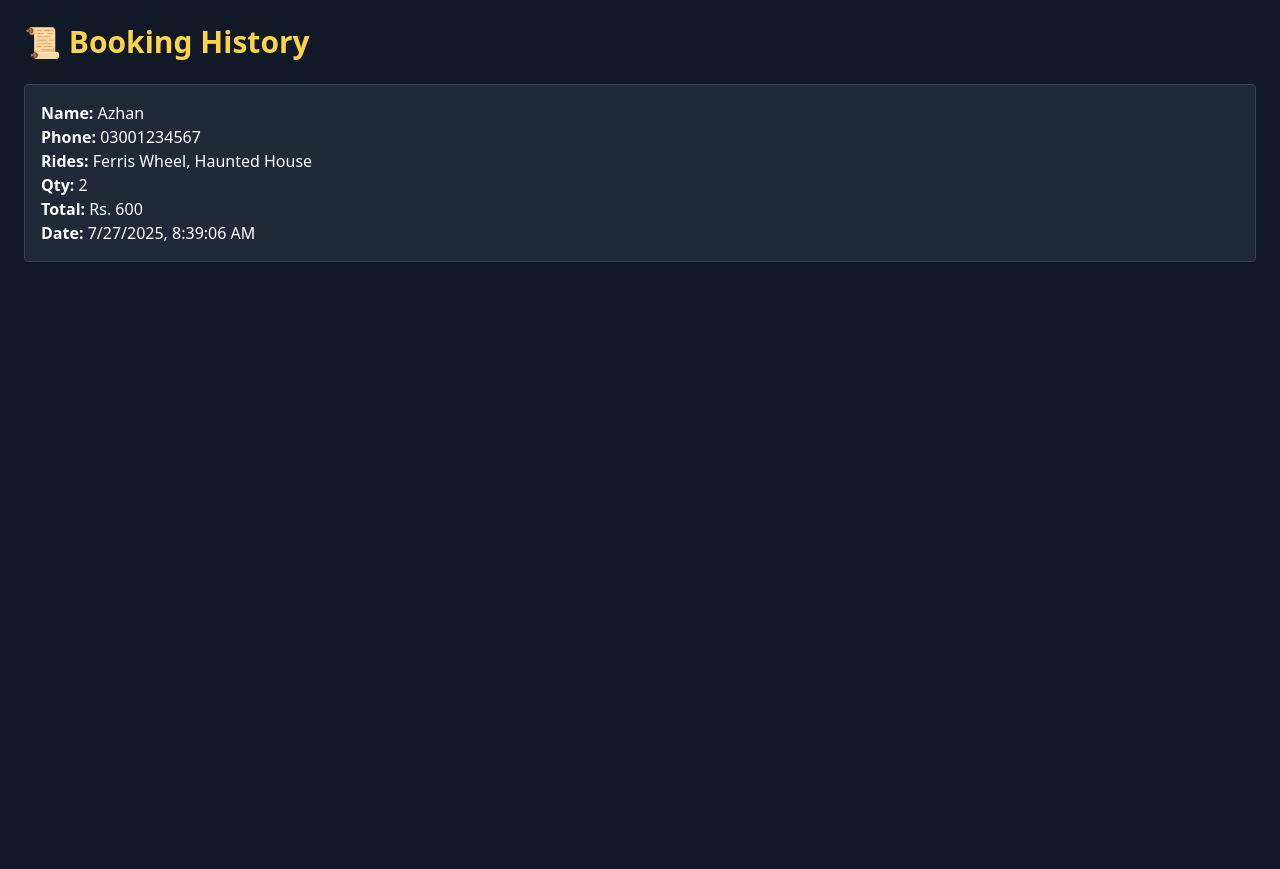
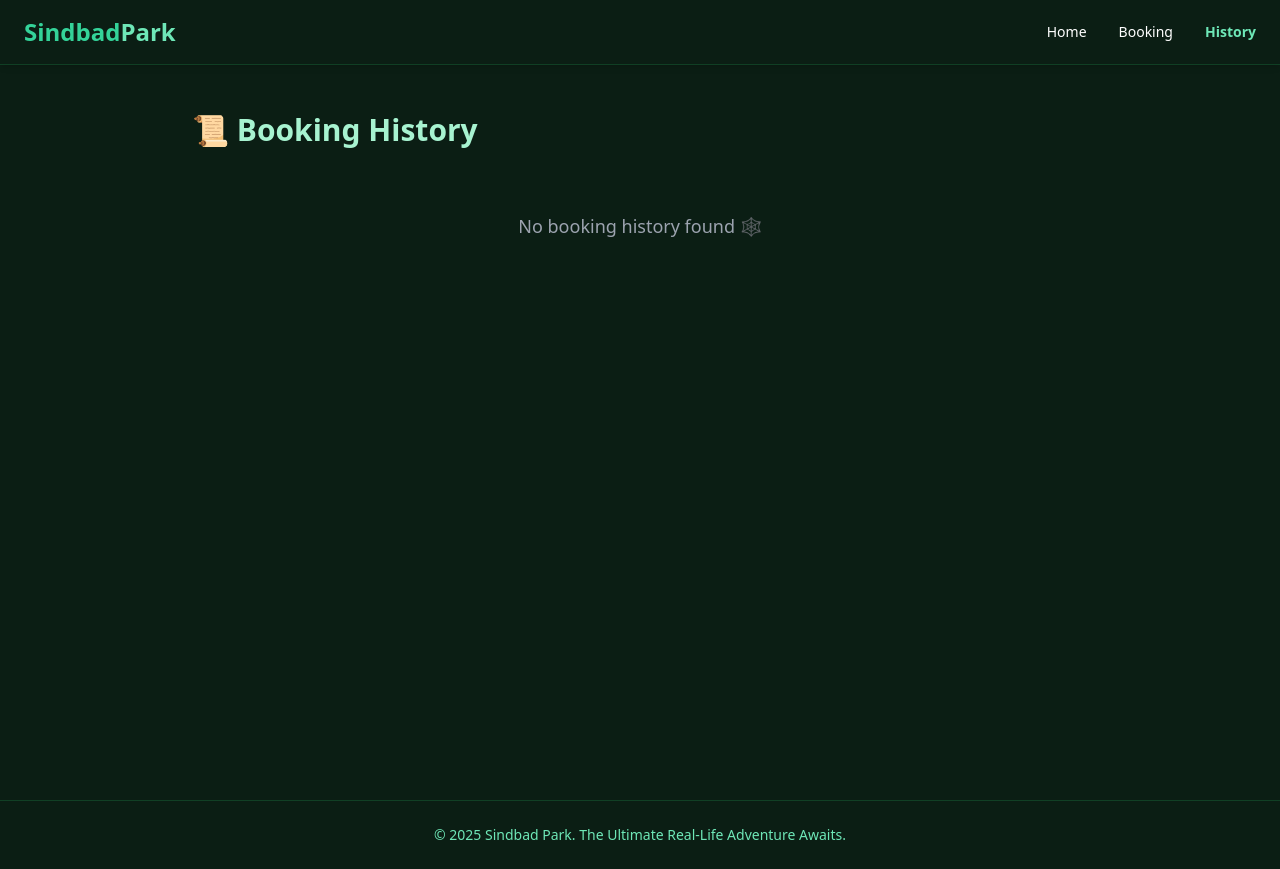
Before and after one commit to mazhanbaig/Cashier-App, a website: page history.html in a window 1280 px wide. Before the commit the page ends 800 px from the top, so only its background shows below. Drawn offline with nearby package versions, Linux system fonts and the light colour scheme.

Commit message:
history page new design

```diff
--- a/history.html
+++ b/history.html
@@ -3,48 +3,108 @@
 
 <head>
     <meta charset="UTF-8" />
-    <title>Booking History</title>
+    <meta name="viewport" content="width=device-width, initial-scale=1.0" />
+    <title>Booking History - Sindbad Park</title>
     <link href="https://cdn.jsdelivr.net/npm/tailwindcss@2.2.19/dist/tailwind.min.css" rel="stylesheet" />
+    <link href="https://cdnjs.cloudflare.com/ajax/libs/font-awesome/6.5.0/css/all.min.css" rel="stylesheet" />
+    <style>
+        body {
+            background-color: #0b1e14;
+        }
+
+        .bg-card {
+            background-color: #132f21;
+        }
+
+        .primary {
+            background-color: #1e7a42;
+        }
+
+        .primary-hover:hover {
+            background-color: #2aa55b;
+        }
+
+        .border-green-soft {
+            border-color: rgba(32, 142, 78, 0.3);
+        }
+    </style>
 </head>
 
-<body class="bg-gray-900 text-white p-6">
-    <h1 class="text-3xl text-yellow-300 font-bold mb-6">📜 Booking History</h1>
-    <div id="historyList"></div>
+<body class="text-white font-sans">
 
+    <!-- Navbar -->
+    <header class="fixed top-0 w-full z-50 bg-[#0e2418] border-b border-green-soft shadow-md">
+        <div class="max-w-7xl mx-auto flex justify-between items-center px-6 py-4">
+            <a href="#" class="text-2xl font-bold text-green-400">Sindbad<span class="text-green-300">Park</span></a>
+            <nav class="hidden md:flex space-x-8 text-sm font-medium">
+                <a href="index.html" class="hover:text-green-300">Home</a>
+                <a href="booking.html" class="hover:text-green-300">Booking</a>
+                <a href="history.html" class="text-green-300 font-semibold">History</a>
+            </nav>
+            <button id="menuToggle" class="md:hidden text-green-300 focus:outline-none">
+                <i class="fas fa-bars text-xl"></i>
+            </button>
+        </div>
+        <div id="mobileMenu"
+            class="hidden absolute top-16 right-6 w-48 bg-[#132f21] border border-green-soft rounded-lg shadow-md p-4 space-y-2 z-40">
+            <a href="index.html" class="block px-4 py-2 hover:bg-green-800/20 rounded">Home</a>
+            <a href="booking.html" class="block px-4 py-2 hover:bg-green-800/20 rounded">Booking</a>
+            <a href="history.html"
+                class="block px-4 py-2 hover:bg-green-800/20 rounded font-semibold text-green-300">History</a>
+        </div>
+    </header>
+
+    <!-- Booking History Content -->
+    <main class="pt-28 px-6 pb-16 min-h-screen">
+        <div class="max-w-4xl mx-auto">
+            <h1 class="text-3xl text-green-200 font-bold mb-6">📜 Booking History</h1>
+            <div id="historyList" class="space-y-4"></div>
+        </div>
+    </main>
+
+    <!-- Footer -->
+    <footer class="text-center py-6 bg-[#0b1e14] border-t border-green-soft text-sm text-green-300">
+        &copy; 2025 Sindbad Park. The Ultimate Real-Life Adventure Awaits.
+    </footer>
+
+    <!-- Scripts -->
     <script>
+        // Mobile menu toggle
+        const menuToggle = document.getElementById('menuToggle');
+        const mobileMenu = document.getElementById('mobileMenu');
+        menuToggle.addEventListener('click', () => {
+            mobileMenu.classList.toggle('hidden');
+        });
+        document.addEventListener('click', (e) => {
+            if (!menuToggle.contains(e.target) && !mobileMenu.contains(e.target)) {
+                mobileMenu.classList.add('hidden');
+            }
+        });
+
+        // Booking history
         const container = document.getElementById("historyList");
+        const history = JSON.parse(localStorage.getItem("ticketHistory")) || [];
 
-        // Get ticket history
-        let history = JSON.parse(localStorage.getItem("ticketHistory")) || [];
-
-        // If empty, add a sample ticket
         if (history.length === 0) {
-            const sampleTicket = {
-                name: "Azhan",
-                phone: "03001234567",
-                rides: ["Ferris Wheel", "Haunted House"],
-                quantity: 2,
-                total: 600,
-                time: new Date().toLocaleString(),
-            };
-            history.push(sampleTicket);
-            localStorage.setItem("ticketHistory", JSON.stringify(history));
+            container.innerHTML = `
+        <div class="text-center text-gray-400 mt-16 text-lg">
+          No booking history found 🕸️
+        </div>`;
+        } else {
+            history.reverse().forEach(ticket => {
+                const div = document.createElement("div");
+                div.className = "bg-card border border-green-soft rounded-xl p-5 shadow";
+                div.innerHTML = `
+          <p><strong class="text-green-300">Name:</strong> ${ticket.name}</p>
+          <p><strong class="text-green-300">Phone:</strong> ${ticket.phone}</p>
+          <p><strong class="text-green-300">Rides:</strong> ${ticket.rides.join(", ")}</p>
+          <p><strong class="text-green-300">Qty:</strong> ${ticket.quantity}</p>
+          <p><strong class="text-green-300">Total:</strong> Rs. ${ticket.total}</p>
+          <p><strong class="text-green-300">Date:</strong> ${ticket.time}</p>
+        `;
+                container.appendChild(div);
+            });
         }
-
-        // Show tickets
-        history.reverse().forEach(ticket => {
-            const div = document.createElement("div");
-            div.className = "border border-gray-700 p-4 my-2 rounded bg-gray-800";
-            div.innerHTML = `
-        <p><strong>Name:</strong> ${ticket.name}</p>
-        <p><strong>Phone:</strong> ${ticket.phone}</p>
-        <p><strong>Rides:</strong> ${ticket.rides.join(", ")}</p>
-        <p><strong>Qty:</strong> ${ticket.quantity}</p>
-        <p><strong>Total:</strong> Rs. ${ticket.total}</p>
-        <p><strong>Date:</strong> ${ticket.time}</p>
-      `;
-            container.appendChild(div);
-        });
     </script>
 </body>
 
```
Also changed, not shown: index.html (+3 -3 lines).
